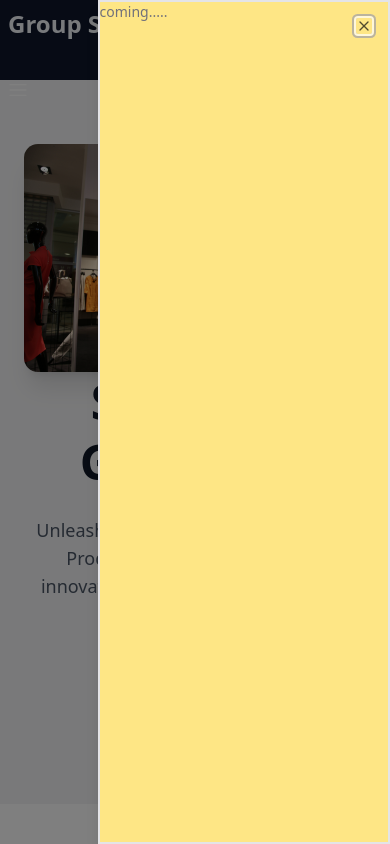
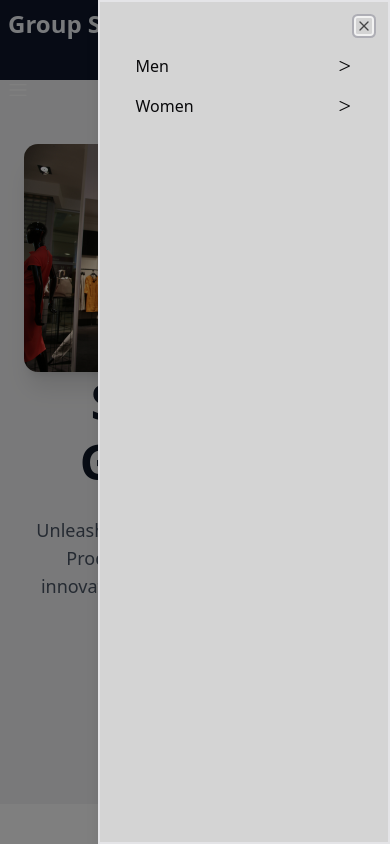
Before and after one commit to satishsubedi/E-Commerce-Client-Front, a React (Vite) app: page / in a window 390 px wide. Both pictures are taken after a click on the button 18 px from the left and 90 px from the top of the page. Shown: the top 844 px of the page. Built offline with nearby package versions, Linux system fonts and the light colour scheme; no server answers.

Commit message:
completed the mobile navbar feature with sliding screen

```diff
--- a/src/components/navbar/MobileNavbar.jsx
+++ b/src/components/navbar/MobileNavbar.jsx
@@ -1,4 +1,4 @@
-import React, { useState } from "react";
+import React, { useEffect, useState } from "react";
 import { RxHamburgerMenu } from "react-icons/rx";
 
 import {
@@ -9,25 +9,136 @@ import {
   SheetTitle,
   SheetTrigger,
 } from "@/components/ui/sheet";
+import { PiGreaterThan } from "react-icons/pi";
+const MobileNavbar = () => {
+  const [path, setPath] = useState([null]);
+  const handleOnBack = () => {
+    if (path.length > 1) {
+      setPath(path.slice(0, -1));
+    }
+  };
 
-const MobileNavbar = () => {
-  const catergotryArray = ["New and Featured", "Men", "Women", "Kids", "Sale"];
-  const [position, setPosition] = useState("left-0");
-  const handleOnClick = () => {
-    position == "left-0" ? setPosition("-left-100") : setPosition("left-0");
+  const handleOnNext = (parentid) => {
+    console.log(parentid);
+    const haschild = categories.find((cat) => cat.parent == parentid);
+    if (haschild) {
+      setPath([...path, parentid]);
+    } else {
+      // navigate to product list page where clg
+      console.log("no child");
+    }
   };
-  console.log(position);
+
+  const categories = [
+    {
+      _id: "1",
+      name: "Men",
+      slug: "men",
+      parent: null,
+      path: "/men",
+      level: 1,
+    },
+    {
+      _id: "2",
+      name: "Women",
+      slug: "women",
+      parent: null,
+      path: "/women",
+      level: 1,
+    },
+    {
+      _id: "3",
+      name: "Shoes",
+      slug: "shoes",
+      parent: "1", // child of Men
+      path: "/men/shoes",
+      level: 2,
+    },
+    {
+      _id: "4",
+      name: "T-Shirts",
+      slug: "t-shirts",
+      parent: "1", // child of Men
+      path: "/men/t-shirts",
+      level: 2,
+    },
+    {
+      _id: "5",
+      name: "Casual",
+      slug: "casual",
+      parent: "3", // child of Shoes
+      path: "/men/shoes/casual",
+      level: 3,
+    },
+    {
+      _id: "6",
+      name: "Sport",
+      slug: "sport",
+      parent: "3", // child of Shoes
+      path: "/men/shoes/sport",
+      level: 3,
+    },
+    {
+      _id: "7",
+      name: "Heels",
+      slug: "heels",
+      parent: "2", // child of Women
+      path: "/women/heels",
+      level: 2,
+    },
+    {
+      _id: "8",
+      name: "Dresses",
+      slug: "dresses",
+      parent: "2",
+      path: "/women/dresses",
+      level: 2,
+    },
+  ];
+  const currentParent = path[path.length - 1];
   return (
     <Sheet>
       <SheetTrigger>
-        <RxHamburgerMenu className="text-xl font-medium hove:ring hover:ring-4 hover:ring-black text-white dark:text-white cursor-pointer hover:p-2 hover:rounded hover:text-4xl "></RxHamburgerMenu>
+        <RxHamburgerMenu className="text-xl text-white cursor-pointer hover:ring-4 hover:ring-black hover:p-2 hover:rounded hover:text-4xl" />
       </SheetTrigger>
-      <SheetContent
-        className={
-          " sm:w-screen p-0 border-2 bg-amber-200 lg:hidden overflow-hidden"
-        }
-      >
-        <SheetDescription>coming.....</SheetDescription>
+
+      <SheetContent className="sm:w-screen py-10 px-2 border-2 bg-neutral-300 lg:hidden overflow-hidden">
+        {path.length > 1 && (
+          <SheetTitle className="p-4 font-medium text-lg">
+            <button onClick={handleOnBack}>← Back</button>
+          </SheetTitle>
+        )}
+
+        {/* Sliding container */}
+        <div className="relative w-full h-full overflow-hidden">
+          <div
+            className="flex transition-transform duration-300 ease-in-out"
+            style={{ transform: `translateX(-${(path.length - 1) * 100}%)` }}
+          >
+            {path.map((parent, index) => {
+              const currentCategory = categories.filter(
+                (cat) => cat.parent === currentParent
+              );
+
+              return (
+                <ul key={index} className="w-full min-w-full p-3 space-y-4">
+                  {currentCategory.map((currentCat) => (
+                    <li
+                      key={currentCat._id}
+                      className=" px-4 hover:bg-neutral-500 flex justify-between items-center cursor-pointer"
+                      onClick={() => handleOnNext(currentCat._id)}
+                    >
+                      <div>{currentCat.name}</div>
+                      <div>
+                        <PiGreaterThan></PiGreaterThan>
+                      </div>
+                    </li>
+                  ))}
+                </ul>
+              );
+            })}
+          </div>
+        </div>
       </SheetContent>
     </Sheet>
   );
```
